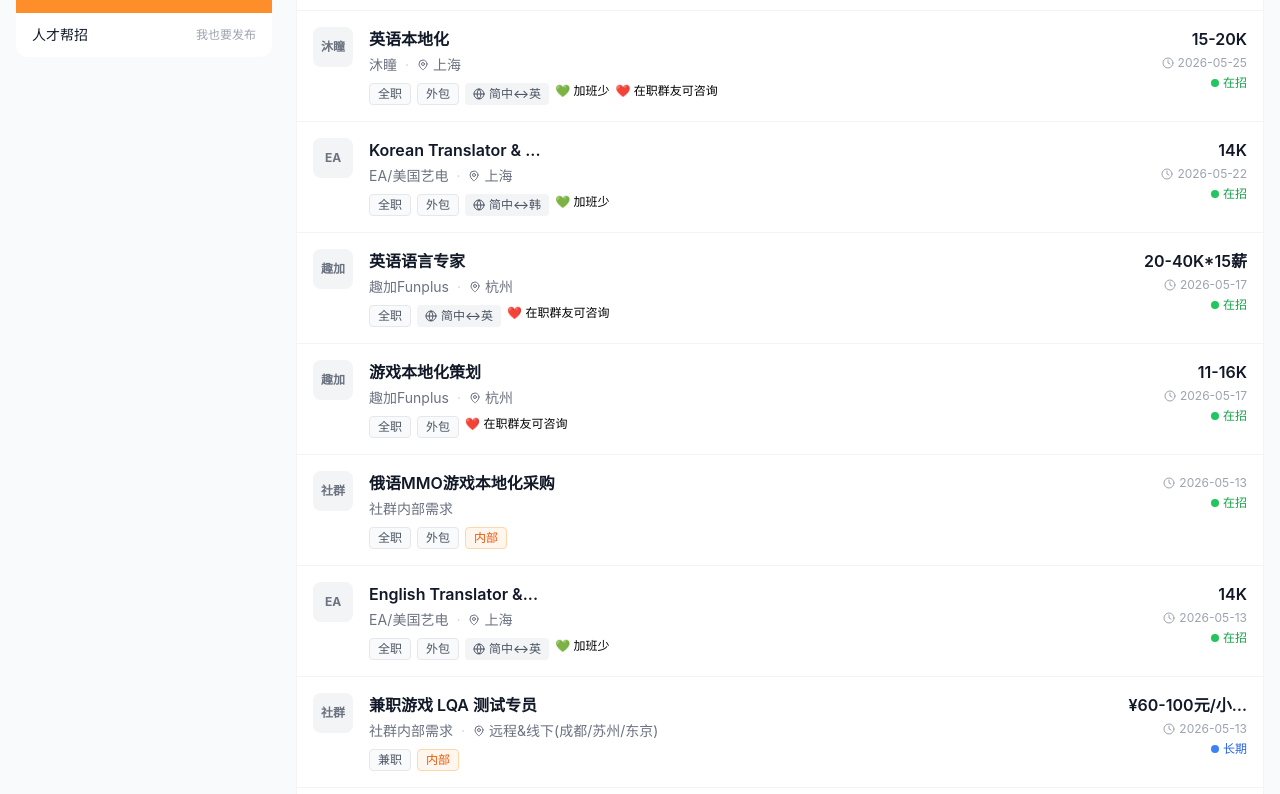
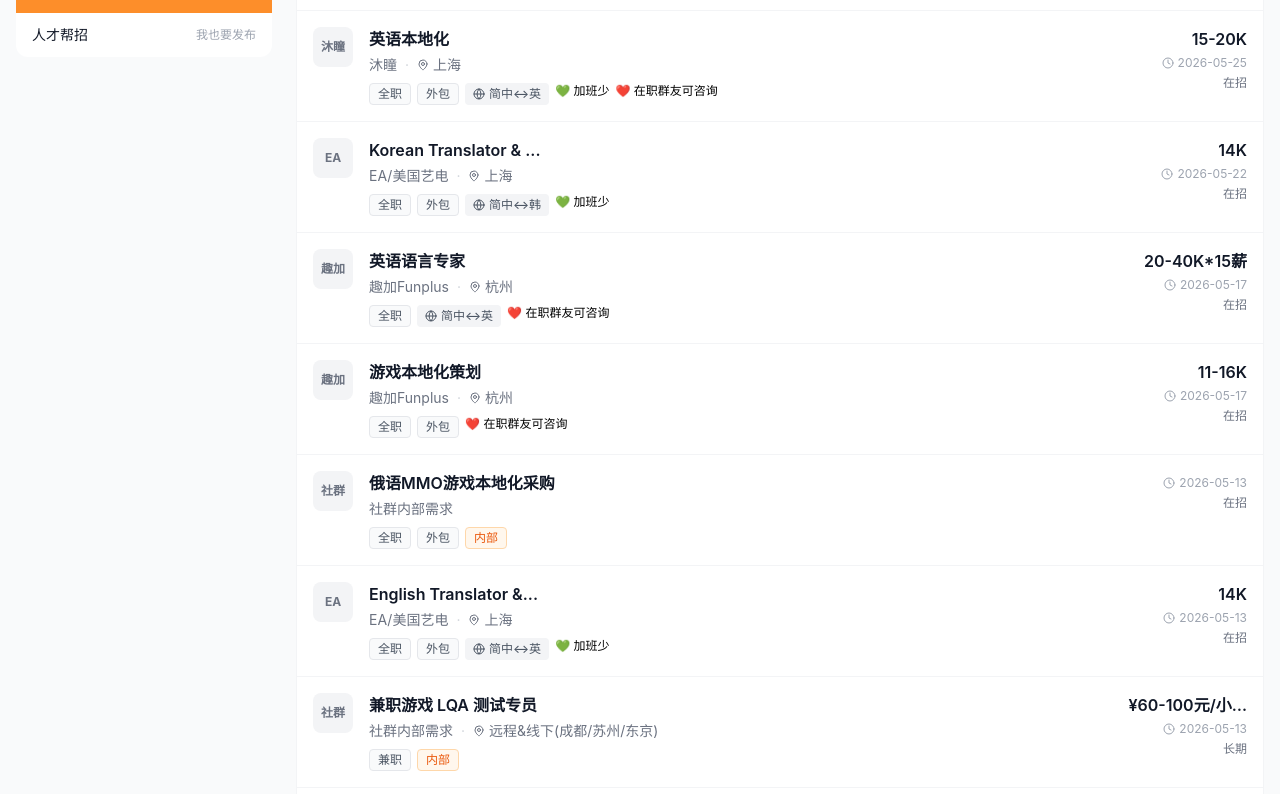
Before and after one commit to quanquan-code/remote-q-web, a React (Vite) app: page / in a window 1280 px wide. Shown: the part 306-1100 px from the top of the page. Built offline with nearby package versions, Linux system fonts and the light colour scheme.

Commit message:
style(frontend): gray-only status labels, remove colorful dots/icons

```diff
--- a/src/pages/Jobs.jsx
+++ b/src/pages/Jobs.jsx
@@ -518,51 +518,46 @@ const Jobs = () => {
                         {(() => {
                           const status = getDeadlineStatus(job.deadline, job.postedAt);
 
-                          // 已招到：灰点 + 已招到
+                          // 已招到
                           if (status === 'filled') {
                             return (
-                              <div className="mt-1 flex items-center justify-end gap-1 text-xs">
-                                <span className="w-2 h-2 rounded-full bg-gray-400"></span>
-                                <span className="text-gray-500">已招到</span>
+                              <div className="mt-1 flex items-center justify-end gap-1 text-xs text-gray-500">
+                                <span>已招到</span>
                               </div>
                             );
                           }
 
-                          // 已过期：红点 + 已过期
+                          // 已过期
                           if (status === 'expired') {
                             return (
-                              <div className="mt-1 flex items-center justify-end gap-1 text-xs">
-                                <span className="w-2 h-2 rounded-full bg-red-500"></span>
-                                <span className="text-red-500">已过期</span>
+                              <div className="mt-1 flex items-center justify-end gap-1 text-xs text-gray-500">
+                                <span>已过期</span>
                               </div>
                             );
                           }
 
-                          // 急招：火焰图标
+                          // 急招
                           if (status === 'urgent') {
                             return (
-                              <div className="mt-1 flex items-center justify-end gap-1 text-xs">
-                                <span>🔥</span>
-                                <span className="text-orange-600 font-medium">急招</span>
+                              <div className="mt-1 flex items-center justify-end gap-1 text-xs text-gray-500">
+                                <span>急招</span>
                               </div>
                             );
                           }
 
-                          // 长期：蓝点 + 长期
+                          // 长期
                           if (status === 'longterm') {
                             return (
-                              <div className="mt-1 flex items-center justify-end gap-1 text-xs">
-                                <span className="w-2 h-2 rounded-full bg-blue-500"></span>
-                                <span className="text-blue-600">长期</span>
+                              <div className="mt-1 flex items-center justify-end gap-1 text-xs text-gray-500">
+                                <span>长期</span>
                               </div>
                             );
                           }
 
-                          // 在招：绿点 + 在招
+                          // 在招
                           return (
-                            <div className="mt-1 flex items-center justify-end gap-1 text-xs">
-                              <span className="w-2 h-2 rounded-full bg-green-500"></span>
-                              <span className="text-green-600">在招</span>
+                            <div className="mt-1 flex items-center justify-end gap-1 text-xs text-gray-500">
+                              <span>在招</span>
                             </div>
                           );
                         })()}
```
